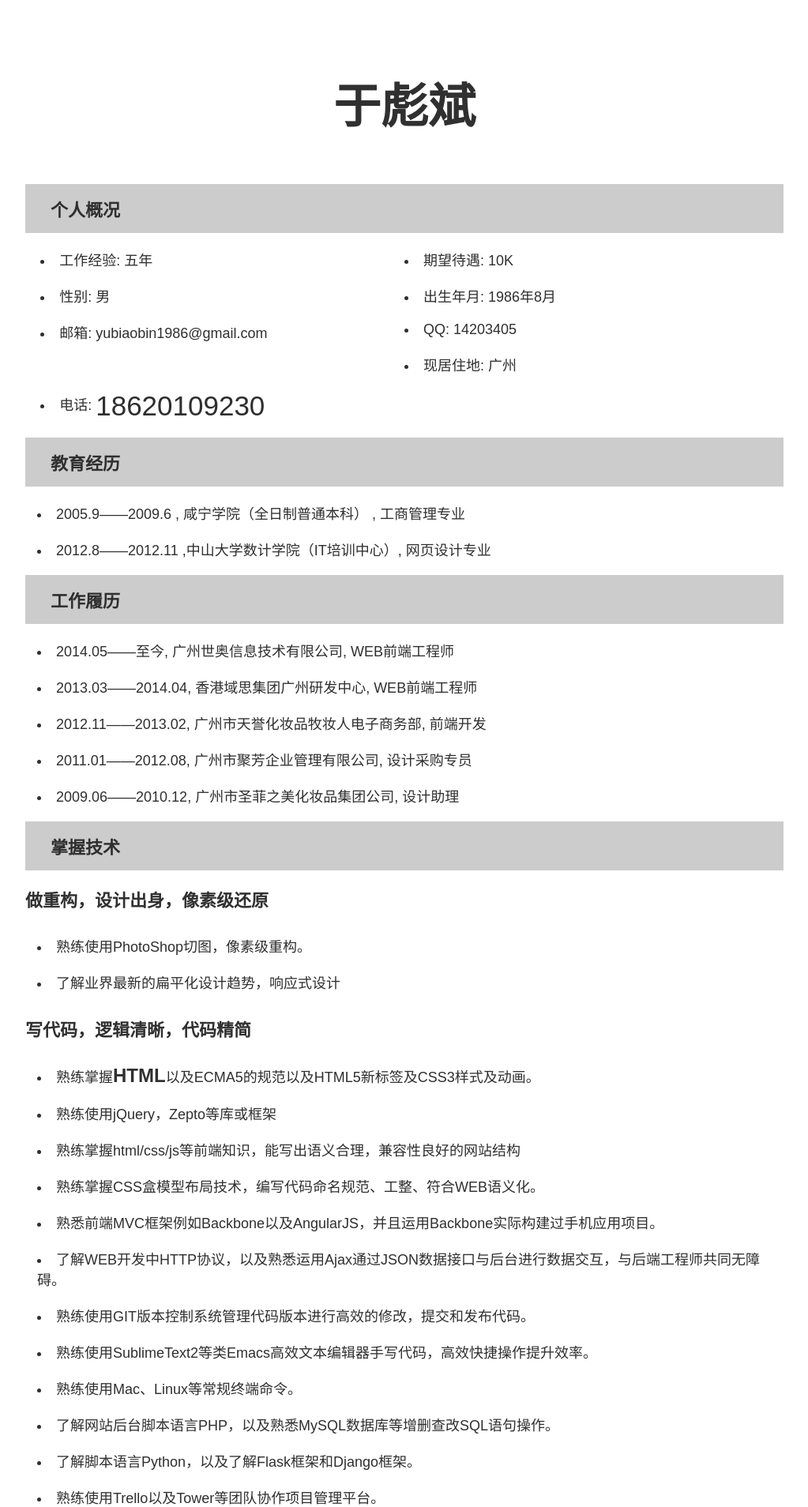
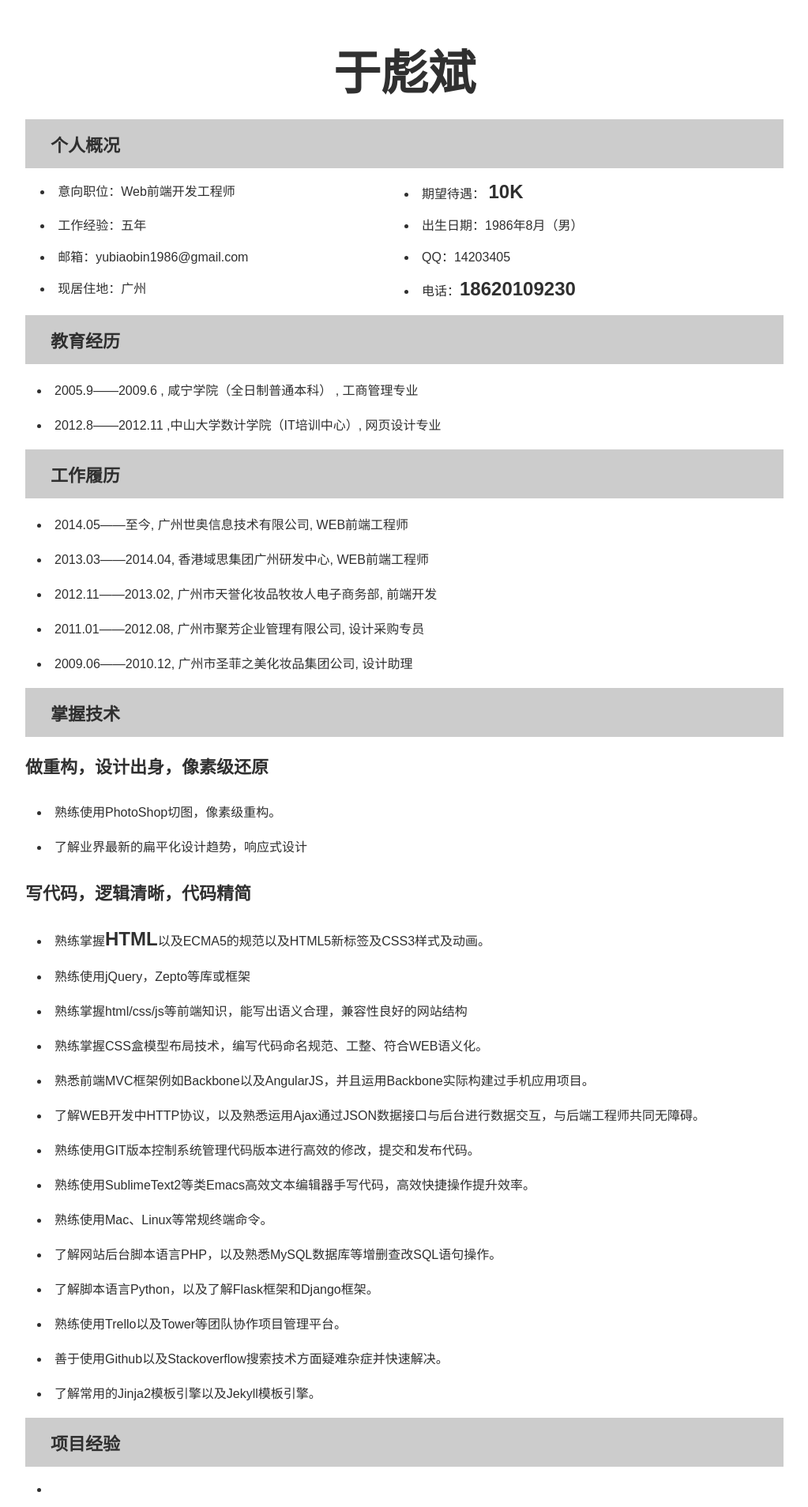
Before and after one commit to yubiaobin/yubiaobin.github.io, a Jekyll site: the page resume.html, which Jekyll copies as it is, in a window 1280 px wide. Shown: the top 1908 px of the page at 79% size, without its empty margins (128-1151 px from the left). Built offline with Jekyll 4.4.1, drawn with Linux system fonts in a browser that asks for light colours; comment, search, counter and statistics services are not loaded.

Commit message:
modified resume pages

```diff
--- a/resume.html
+++ b/resume.html
@@ -22,9 +22,8 @@
 	            color:#4ac383;
 	        }
 	        body{
-	            ackground-color: #f0f0f0;
 	            font-family: 'Microsoft Yahei', '\5FAE\8F6F\96C5\9ED1', Arial, 'Hiragino Sans GB', '\5B8B\4F53';
-	            font-size: 18px;
+	            /*font-size: 18px;*/
 	            color: #2f2f2f;
 	            text-shadow:none;
 	        }
@@ -54,7 +53,6 @@
 	            padding: 10px 0 10px 15px;
 	        }
 	        .author{
-	            padding: 40px 0;
 	            font-size: 60px;
 	            text-align: center;
 	            font-weight: bold;
@@ -77,6 +75,7 @@
 	            width: 50%;
 	            float: left;
 	            padding:10px 0;
+	            line-height:20px;
 	        }
 	        #main .itemIntro{
 	            font-size: 18px;
@@ -86,10 +85,6 @@
 	            width: 96%;
 	            margin: 0 auto;
 	            overflow: hidden;
-	        }
-	        .basicInfo .myPhone{
-	            font-size: 35px;
-	            vertical-align:middle;
 	        }
 
 
@@ -108,14 +103,15 @@
 		    <div class="basicInfo">
 		        <p class="title">个人概况</p>
 		        <ul>
-		            <li>工作经验: 五年</li>
-		            <li>期望待遇: 10K</li>
-		            <li>性别: 男</li>
-		            <li>出生年月: 1986年8月</li>
-		            <li>邮箱: yubiaobin1986@gmail.com</li>
-		            <li>QQ: 14203405</li>
-		            <li>现居住地: 广州</li>
-		            <li>电话: <span class="myPhone">18620109230</span></li>
+		        	<li>意向职位：Web前端开发工程师</li>
+
+		            <li>期望待遇： <strong>10K</strong></li>
+		            <li>工作经验：五年</li>
+		            <li>出生日期：1986年8月（男）</li>
+		            <li>邮箱：yubiaobin1986@gmail.com</li>
+		            <li>QQ：14203405</li>
+		            <li>现居住地：广州</li>
+		            <li>电话：<strong>18620109230</strong></li>
 		        </ul>
 		    </div>
 
```
